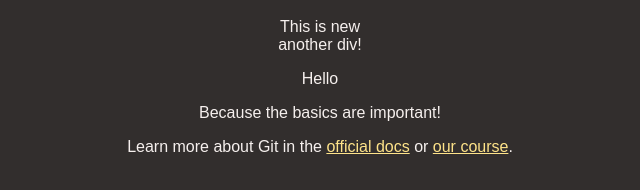
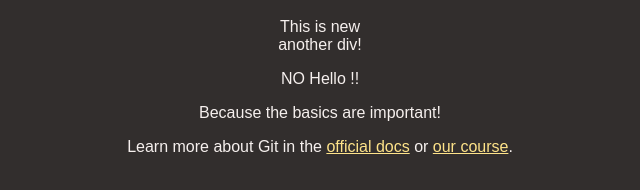
Before and after one commit to welatPerest/test, a plain HTML site: page index.html in a window 1280 px wide. Shown: the part 210-400 px from the top of the page, 320-960 px from the left. Drawn offline with Linux system fonts and the light colour scheme.

Commit message:
another try

```diff
--- a/index.html
+++ b/index.html
@@ -13,7 +13,7 @@
       <h1>Git & GitHub Crash Course</h1>
       <div>This is new</div>
       <div>another div!</div>
-      <p>Hello</p>
+      <p>NO Hello !!</p>
     </header>
     <main>
       <p>Because the basics are important!</p>
```
